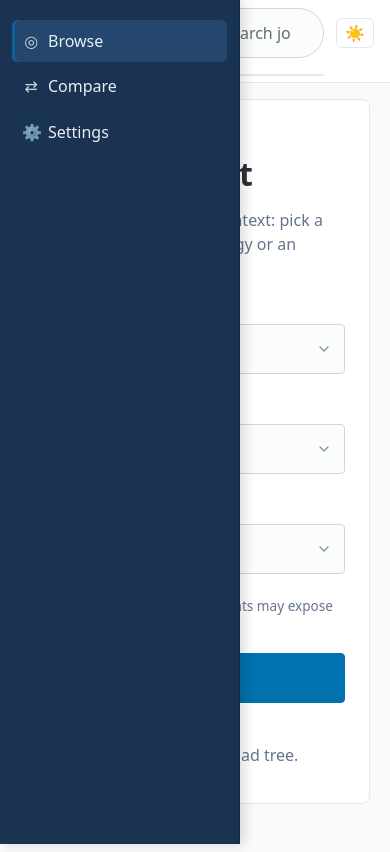
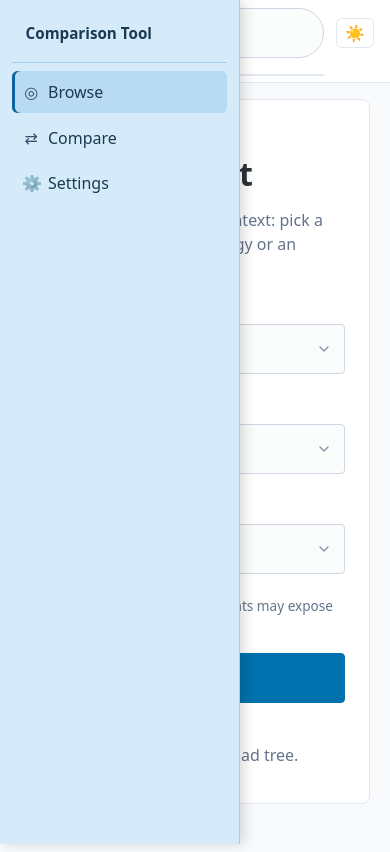
Before and after one commit to Gerbeev/ps-tool-web, a FastAPI app: page /browse in a window 390 px wide. Run offline with FastAPI, Linux system fonts and the light colour scheme; some libraries are stand-ins or nearby versions.

Commit message:
Move Comparison Tool logo to sidebar; restore light blue sidebar
Co-authored-by: Igor <Gerbeev@users.noreply.github.com>

```diff
--- a/app/static/css/custom.css
+++ b/app/static/css/custom.css
@@ -1,13 +1,13 @@
 /*
- * App theming — dark blue sidebar + Cursor-inspired dark mode.
+ * App theming — light blue sidebar + Cursor-inspired dark mode.
  * Variables are consumed by layout and Pico overrides below.
  */
 :root,
 [data-theme="light"] {
-  --app-sidebar-bg: #1a3352;
-  --app-sidebar-text: #e8eef5;
-  --app-sidebar-active: #25466d;
-  --app-sidebar-border: #152a45;
+  --app-sidebar-bg: #d6ebf9;
+  --app-sidebar-text: #1a3a52;
+  --app-sidebar-active: #b8daf3;
+  --app-sidebar-border: #a8cce6;
   --app-content-bg: #f8fafc;
   --app-surface: #ffffff;
   --app-text: #1e293b;
@@ -121,7 +121,7 @@ body {
 
 .app-topbar {
   display: grid;
-  grid-template-columns: auto minmax(0, 1fr) auto;
+  grid-template-columns: minmax(0, 1fr) auto;
   align-items: center;
   gap: 0.75rem;
   padding: 0.5rem 1rem;
@@ -133,10 +133,10 @@ body {
   z-index: 20;
 }
 
-.topbar-start {
-  display: flex;
-  align-items: center;
-  flex-shrink: 0;
+.sidebar-header {
+  padding: 0.15rem 0.35rem 0.85rem;
+  margin-bottom: 0.25rem;
+  border-bottom: 1px solid var(--app-sidebar-border);
 }
 
 .topbar-end {
@@ -154,13 +154,17 @@ body {
   margin: 0;
   cursor: pointer;
   font: inherit;
-  font-size: 1rem;
+  font-size: 0.95rem;
   font-weight: 700;
-  color: var(--app-text);
+  color: var(--app-sidebar-text);
   line-height: 1.25;
   width: auto;
   max-width: none;
   border-radius: 0.35rem;
+  text-align: left;
+  white-space: nowrap;
+  overflow: hidden;
+  text-overflow: ellipsis;
 }
 
 .app-logo-toggle:hover,
--- a/app/templates/base.html
+++ b/app/templates/base.html
@@ -20,6 +20,11 @@
 <body>
   <div class="app-shell">
     <aside id="app-sidebar" class="app-sidebar" aria-label="Main navigation">
+      <div class="sidebar-header">
+        <button type="button" id="sidebar-toggle" class="app-logo-toggle" aria-label="Toggle navigation sidebar" aria-controls="app-sidebar" aria-expanded="true">
+          Comparison Tool
+        </button>
+      </div>
       <nav class="sidebar-nav">
         <a href="/browse" class="nav-item {% if active_nav == 'browse' %}active{% endif %}">
           <span class="nav-icon" aria-hidden="true">◎</span>
@@ -37,11 +42,6 @@
     </aside>
     <div class="app-main">
       <header class="app-topbar">
-        <div class="topbar-start">
-          <button type="button" id="sidebar-toggle" class="app-logo-toggle" aria-label="Toggle navigation sidebar" aria-controls="app-sidebar" aria-expanded="true">
-            Comparison Tool
-          </button>
-        </div>
         <div class="search-bar">
           <input type="search"
                  id="global-search"
```
Also changed, not shown: other parts of app/static/css/custom.css (+31 -8 lines).
